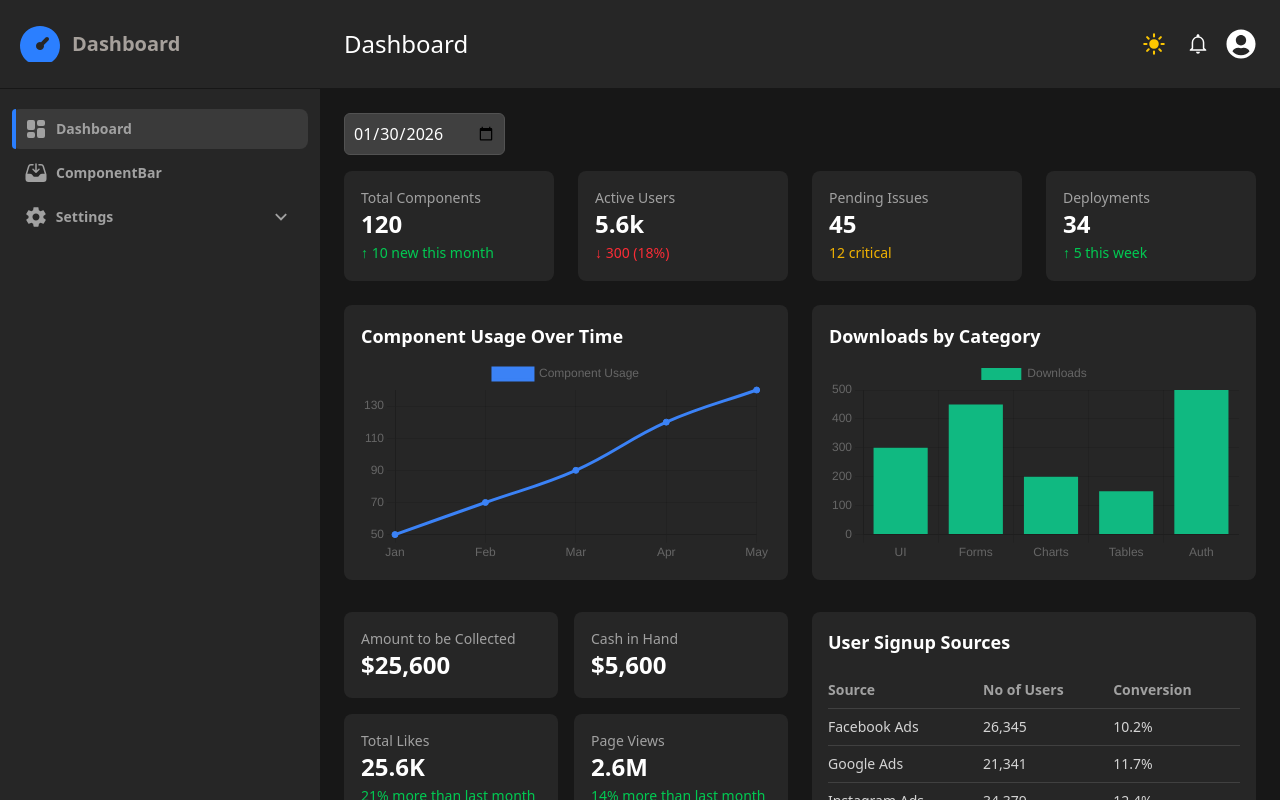
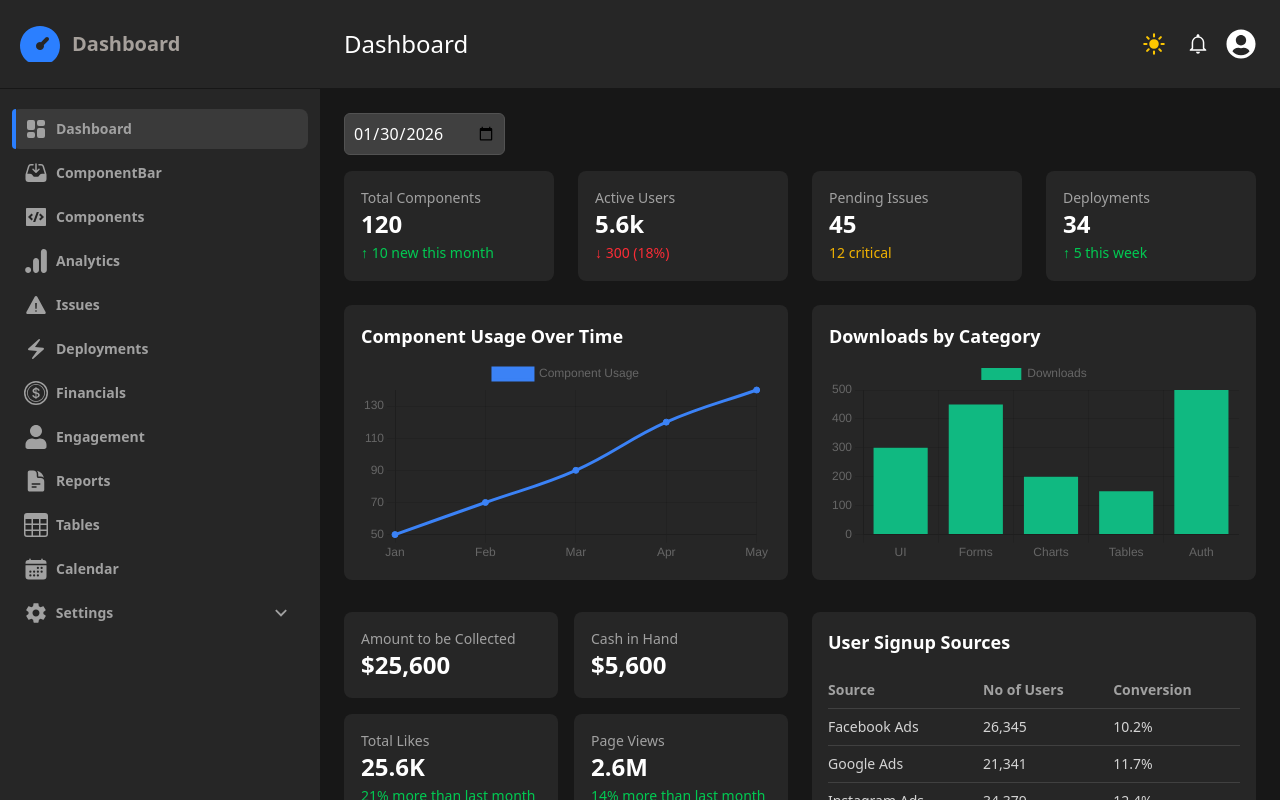
Before and after one commit to SayedMojibSadat/Dashboard, a React (Vite) app: page / in a window 1280 px wide. Built offline with nearby package versions, Linux system fonts and the light colour scheme.

Commit message:
aside buttons fixed

```diff
--- a/src/features/dashboard/components/Aside.jsx
+++ b/src/features/dashboard/components/Aside.jsx
@@ -23,6 +23,17 @@ function Aside() {
   { title: 'Dashboard', icon: <TbLayoutDashboardFilled className='text-2xl' /> },
   { title: 'ComponentBar', icon: <HiInboxArrowDown className='text-2xl' /> },
 
+  { title: 'Components', icon: <RiCodeBoxFill className='text-2xl' /> },
+  { title: 'Analytics', icon: <SiGoogleanalytics className='text-2xl' /> },
+  { title: 'Issues', icon: <IoIosWarning className='text-2xl' /> },
+  { title: 'Deployments', icon: <MdOutlineElectricBolt className='text-2xl' /> },
+  { title: 'Financials', icon: <BsCoin className='text-2xl' /> },
+  { title: 'Engagement', icon: <FaUser className='text-2xl' /> },
+
+  { title: 'Reports', icon: <HiDocumentText className='text-2xl' /> },
+  { title: 'Tables', icon: <BsTable className='text-2xl' /> },
+  { title: 'Calendar', icon: <IoCalendar className='text-2xl' /> },
+
   {
     title: 'Settings',
     icon: <IoMdSettings className='text-2xl' />,
@@ -32,7 +43,6 @@ function Aside() {
       { title: 'Preferences', icon: <FaUser className='text-[1.1rem]' /> },
     ]
   }
-
 ];
 
   return (
```
Lines whose indentation alone changed are shown as unchanged.
